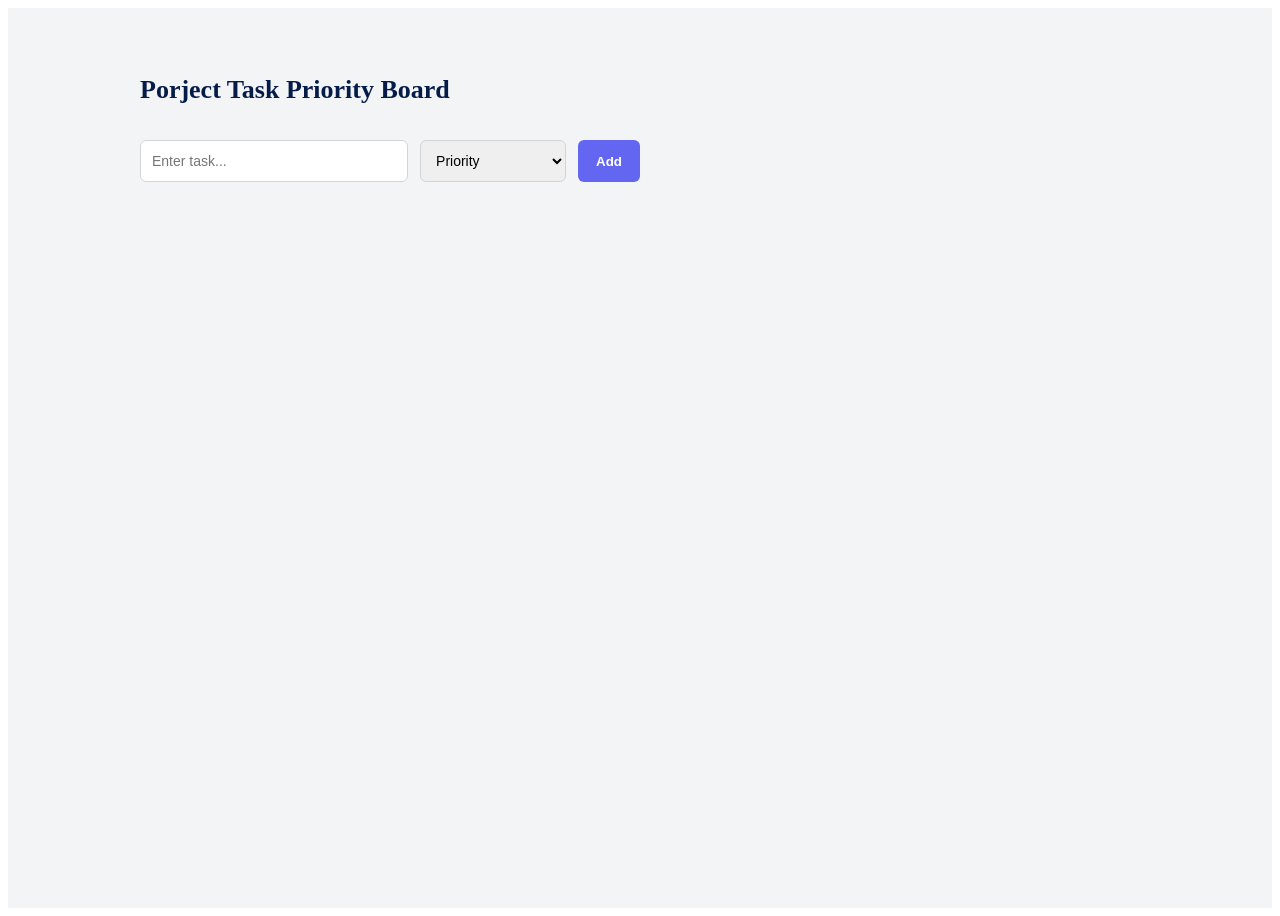
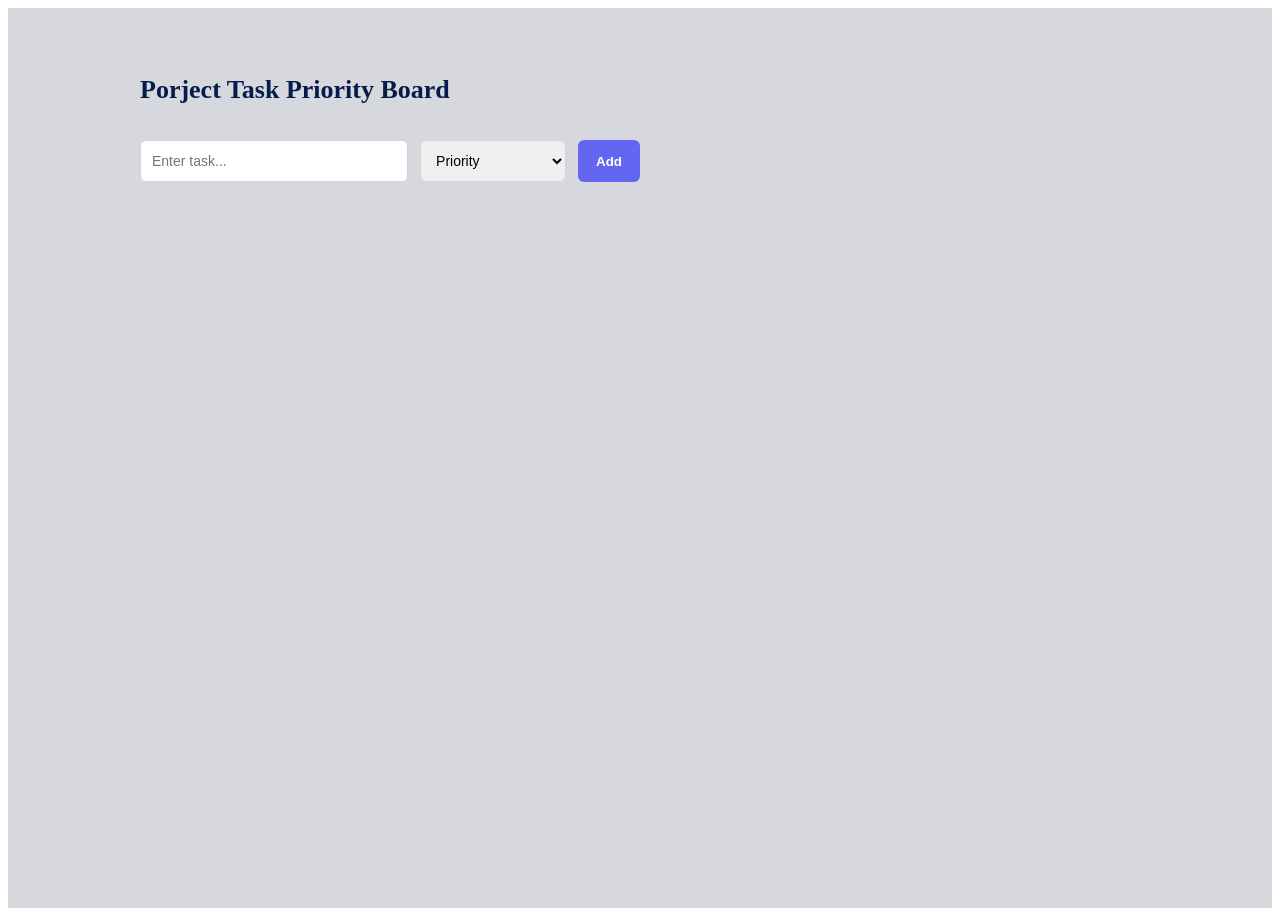
Before and after one commit to muskan-chouhan/react, a React (Vite) app in the folder 39-project-task-board/: page / in a window 1280 px wide. Built offline with nearby package versions, Linux system fonts and the light colour scheme.

Commit message:
complet project

```diff
--- a/39-project-task-board/src/App.jsx
+++ b/39-project-task-board/src/App.jsx
@@ -5,7 +5,7 @@ import { useState } from 'react';
 
 const Page = styled.div`
   min-height: 100vh;
-  background: #f3f4f6;
+  background: #d6d8de;
   padding: 50px 20px;
 `;
 
--- a/39-project-task-board/src/ShowTaskCard.jsx
+++ b/39-project-task-board/src/ShowTaskCard.jsx
@@ -31,7 +31,7 @@ const Title = styled.h3`
   margin: 0;
   font-size: 15px;
   font-weight: 600;
-  color: #111827;
+  color: #081124;
 `;
 
 const Footer = styled.div`
@@ -77,6 +77,7 @@ const ShowCard = ({ task, priority }) => {
       </Footer>
     </Card>
   );
+
 };
 
 export default ShowCard;
--- a/39-project-task-board/src/TaskForm.jsx
+++ b/39-project-task-board/src/TaskForm.jsx
@@ -47,7 +47,7 @@ const Button = styled.button`
 `;
 
 const Error = styled.span`
-  color: #ef4444;
+  color: #de2c2c;
   font-size: 12px;
   margin-top: 6px;
   display: block;
```
